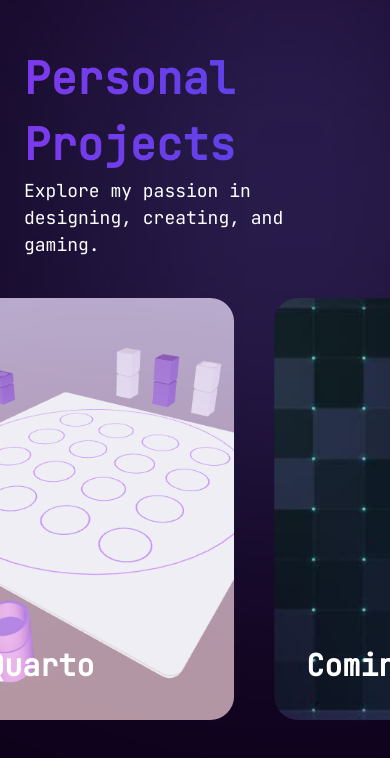
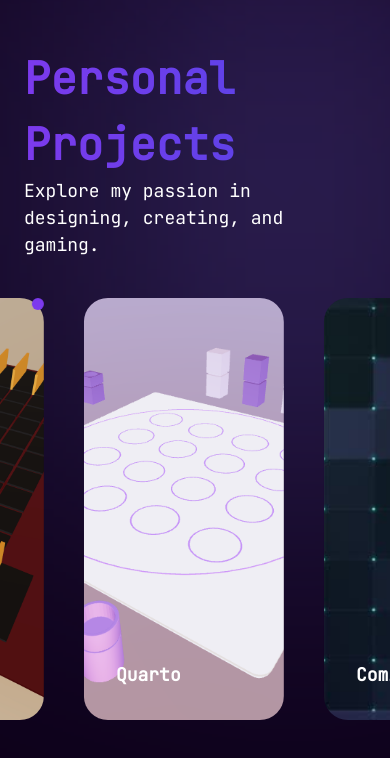
Before and after one commit to Sugiantoxyk/Sugiantoxyk.github.io, a React (Create React App) app: page / in a window 390 px wide. Shown: the part 3785-4543 px from the top of the page. Built offline with nearby package versions, Linux system fonts and the light colour scheme.

Commit message:
card responsiveness

```diff
--- a/src/components/HorizontalCard.jsx
+++ b/src/components/HorizontalCard.jsx
@@ -2,7 +2,7 @@
 import { PingLatest } from '.';
 
 const HorizontalCard = ({ url, alt, title, href, index }) => (
-    <div className="relative h-[50vh] w-[280px] md:w-[490px] lg:w-[700px] overflow-hidden cursor-pointer">
+    <div className="relative h-[50vh] w-[150px] min-[375px]:w-[200px] min-[425px]:w-[230px] min-[570px]:w-[330px] md:w-[400px] lg:w-[570px] min-[1420px]:w-[830px] overflow-hidden cursor-pointer">
         { index === 0 && <PingLatest />}
         <a href={href} target="_blank" rel="noreferrer" draggable="false">
             <img
@@ -12,7 +12,7 @@ const HorizontalCard = ({ url, alt, title, href, index }) => (
                 className="absolute w-full h-full object-cover rounded-[24px]"
             />
             <div className="absolute w-full bottom-0">
-                <p className="text-white p-8 lg:text-[50px] md:text-[40px] text-[30px] font-black">
+                <p className="text-white p-8 lg:text-[50px] md:text-[40px] sm:text-[30px] text-[18px] font-black">
                     {title}
                 </p>
             </div>
--- a/src/home_page/PersonalProject.jsx
+++ b/src/home_page/PersonalProject.jsx
@@ -13,7 +13,7 @@ const PersonalProject = () => {
     const { scrollYProgress } = useScroll({
         target: targetRef,
     });
-    const x = useTransform(scrollYProgress, [0, 1], ["0%", "-80%"]);
+    const x = useTransform(scrollYProgress, [0, 1], ["0%", "-50%"]);
 
     return (
         <section className={`${styles.paddings} relative select-none h-[300vh]`} ref={targetRef}>
```
